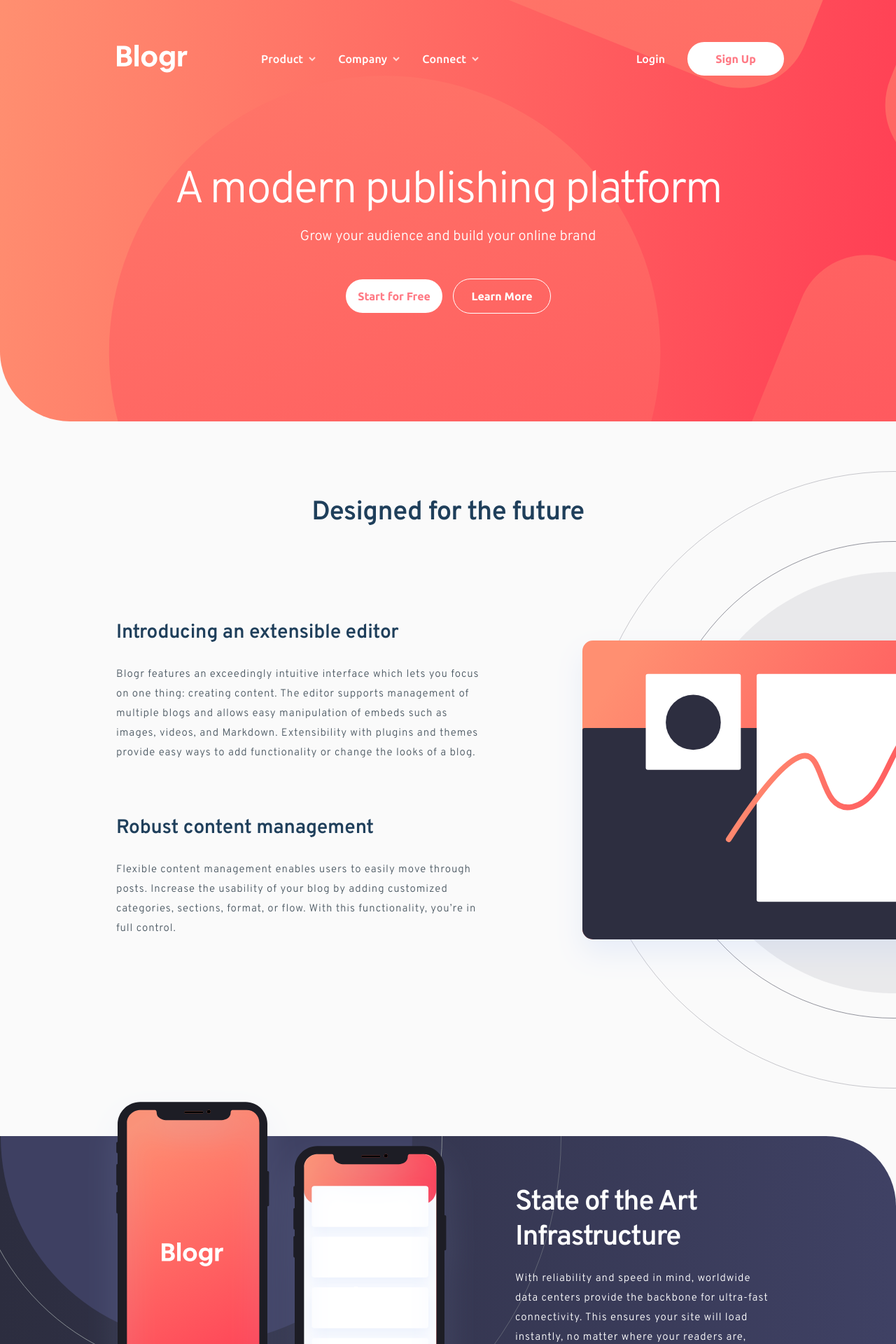
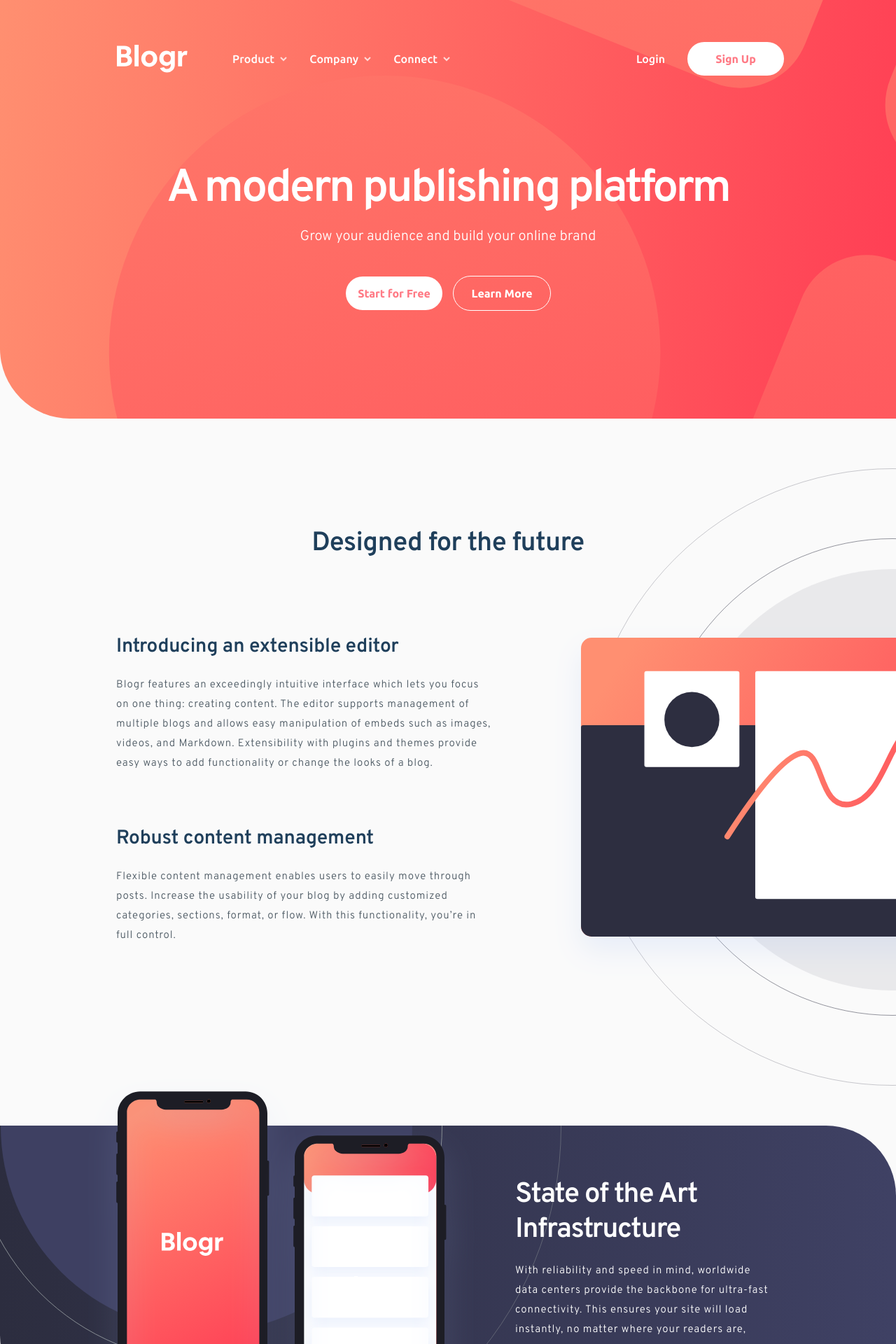
Before and after one commit to fernandoLRibeiro/blogr-landing-page-solution, a React (Create React App) app: page / in a window 1280 px wide. Shown: the top 1920 px of the page at 70% size. Built offline with nearby package versions, Linux system fonts and the light colour scheme.

Commit message:
Fix desktop styling

```diff
--- a/src/containers/InfoSection.jsx
+++ b/src/containers/InfoSection.jsx
@@ -17,7 +17,11 @@ function InfoSection({ imgDesktop, imgMobile, articles, reverseLayout, alt }) {
     <section
       className={`${styles.InfoSection} ${reverseLayout && styles.reverse}`}
     >
-      <div className={styles.articlesContainer}>
+      <div
+        className={`${styles.articlesContainer} ${
+          reverseLayout && styles.articlesContainerReverse
+        }`}
+      >
         {articles.map((article, index) => (
           <article className={styles.article} key={index}>
             <h3 className={styles.articleTitle}>{article.title}</h3>
--- a/src/styles/App.module.css
+++ b/src/styles/App.module.css
@@ -18,7 +18,7 @@
   letter-spacing: -0.0175em;
 
   color: var(--color-primary-very-dark-blue);
-  top: 5.25rem;
+  top: 8.25rem;
 }
 
 @media screen and (max-width: 1024px) {
--- a/src/styles/Footer.module.css
+++ b/src/styles/Footer.module.css
@@ -2,14 +2,16 @@
   display: flex;
   background: #24242c;
   border-radius: 0px 100px 0px 0px;
-  padding: 4.375rem 10.375rem 4.875rem;
+  padding: 4.4rem 21.375rem 4.775rem 10.375rem;
   gap: 11.375rem;
   text-align: left;
-  margin-top: 7.75rem;
+  margin-top: 7.65rem;
+
   font-family: "Ubuntu";
   font-weight: 500;
   font-size: 1rem;
   line-height: 1.125rem;
+  justify-content: space-between;
 }
 
 .logo {
@@ -19,10 +21,11 @@
 
 .footerListsContainer {
   display: flex;
-  max-width: 41rem;
+
+  margin-top: 0.5rem;
   width: 100%;
+  max-width: 40.5rem;
   justify-content: space-between;
-  margin-top: 0.5rem;
 }
 
 .footerListWrapper {
@@ -42,7 +45,7 @@
 .footerList {
   display: flex;
   flex-direction: column;
-  gap: 1rem;
+  gap: 0.95rem;
   list-style: none;
   padding: 0;
 }
--- a/src/styles/HeroSection.module.css
+++ b/src/styles/HeroSection.module.css
@@ -14,7 +14,7 @@
   flex-direction: column;
   justify-content: center;
   align-items: center;
-  gap: 3em;
+  gap: 2.75em;
   padding: 7.8125rem 0 9.6875rem;
 }
 
@@ -23,14 +23,14 @@
   flex-direction: column;
   align-items: center;
   justify-content: center;
-  gap: 0.75rem;
+  gap: 1.05rem;
 }
 
 .heading {
-  font-size: 4rem;
-  font-weight: 500;
-  letter-spacing: -0.033em;
-  line-height: 1.25em;
+  font-size: 4.1rem;
+  font-weight: 600;
+  letter-spacing: -0.05em;
+  line-height: 1.15em;
 }
 
 .subtitle {
--- a/src/styles/InfoSection.module.css
+++ b/src/styles/InfoSection.module.css
@@ -1,7 +1,7 @@
 .InfoSection {
   display: flex;
-  gap: 5.875rem;
-  align-items: center;
+  gap: 5.475rem;
+  align-items: flex-end;
   margin-left: 10.375rem;
   text-align: left;
 }
@@ -9,20 +9,26 @@
 .reverse {
   flex-direction: row-reverse;
   margin-left: 0;
-  margin-right: 10.75rem;
+  margin-right: 10.55rem;
+  gap: 2.5rem;
 }
 
 .articlesContainer {
   display: flex;
   flex-direction: column;
   gap: 4.75rem;
-  min-width: 33.25rem;
+  min-width: 33.5rem;
+  margin-bottom: 12.5rem;
+}
+
+.articlesContainerReverse {
+  margin-bottom: 11.3rem;
 }
 
 .article {
   display: flex;
   flex-direction: column;
-  gap: 1.75rem;
+  gap: 1.45rem;
 }
 
 .articleTitle {
--- a/src/styles/MiddleSection.module.css
+++ b/src/styles/MiddleSection.module.css
@@ -7,12 +7,13 @@
   background-position: -212px -509px, 0 0;
   border-radius: 0px 100px;
   align-items: center;
-  margin: 4.25rem 0 4.125rem;
+  margin: 3.55rem 0 7.325rem;
   justify-content: space-between;
   gap: 3.625rem;
   padding: 0 10.875rem 0 7.875rem;
   text-align: left;
   color: var(--color-neutral-white);
+  position: relative;
 }
 
 .image {
@@ -26,6 +27,7 @@
   flex-direction: column;
   max-width: 33.125rem;
   gap: 1.25rem;
+  margin-top: 0.5rem;
 }
 
 .articleHeading {
--- a/src/styles/Navbar.module.css
+++ b/src/styles/Navbar.module.css
@@ -3,7 +3,7 @@
   justify-content: space-between;
   align-items: center;
   margin: 3.75rem 10rem 0 10.4375rem;
-  gap: 4.0625rem;
+  gap: 1.5rem;
 }
 
 .navigation {
```
